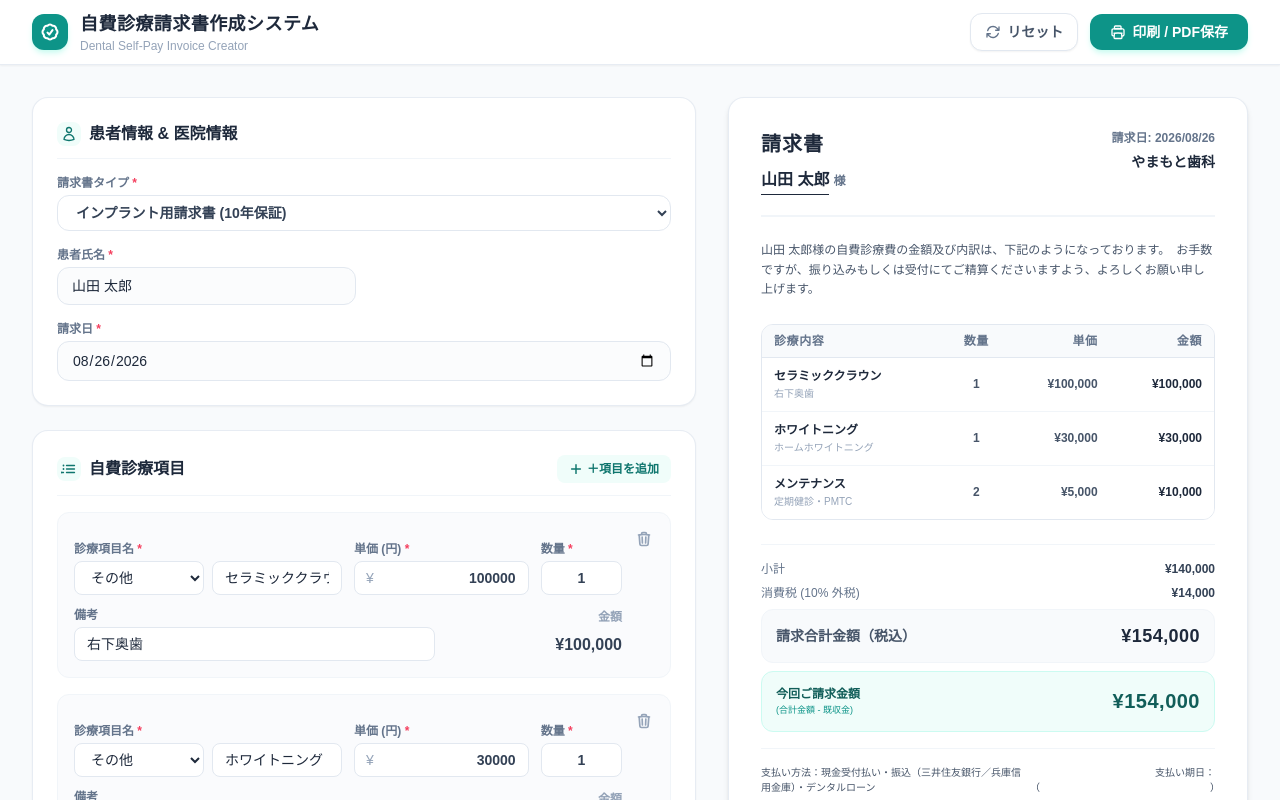
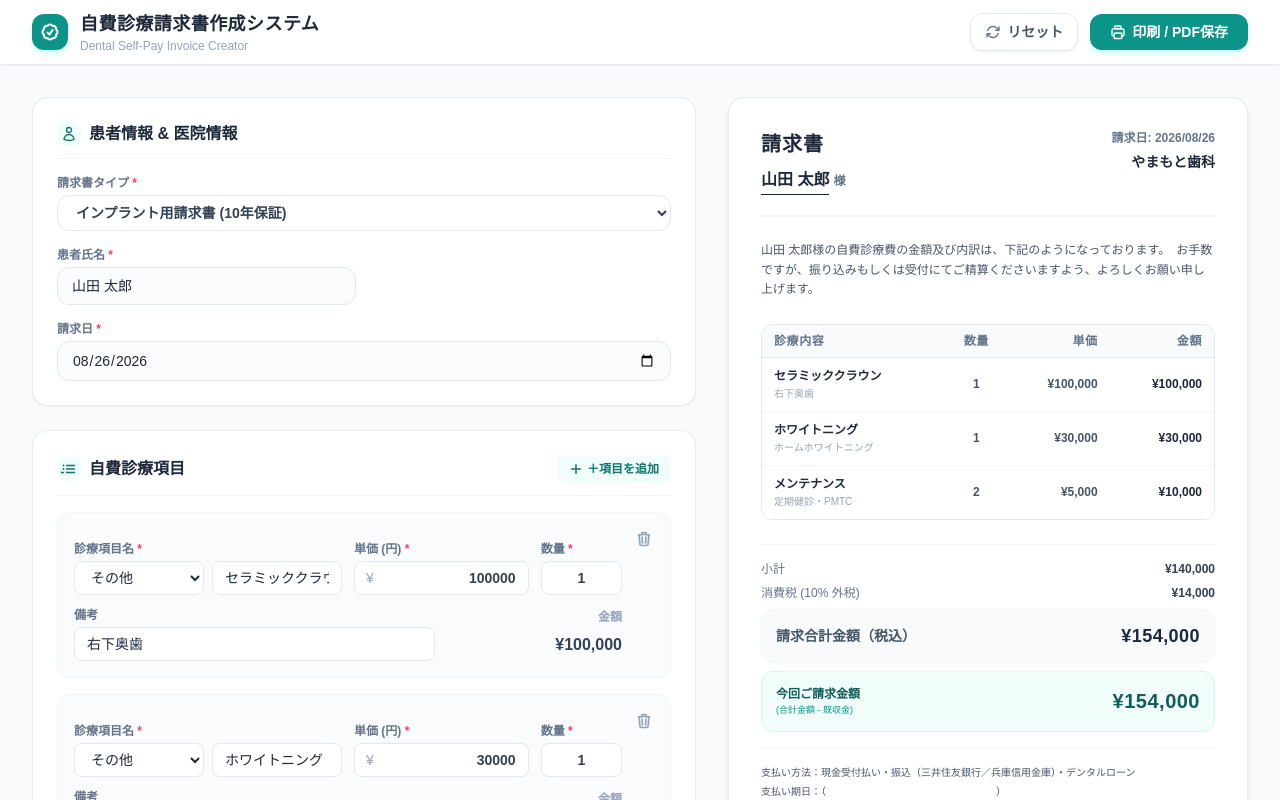
Before and after one commit to oya0715/YDC, a React (Vite) app: page / in a window 1280 px wide. Shown: the top 800 px of the page. Built offline with nearby package versions, Linux system fonts and the light colour scheme.

Commit message:
Fix payment layout wrapping in InvoiceFooter.tsx

```diff
--- a/src/components/preview/InvoiceFooter.tsx
+++ b/src/components/preview/InvoiceFooter.tsx
@@ -86,9 +86,9 @@ export const InvoiceFooter: React.FC<InvoiceFooterProps> = ({
 
       {/* Payment and Bank Account Details (Common for all) */}
       <div className="mt-6 border-t border-slate-100 pt-4 text-[10px] space-y-3">
-        <div className="flex flex-col sm:flex-row justify-between gap-2 text-slate-600 font-medium">
+        <div className="space-y-1 text-slate-600 font-medium">
           <p>支払い方法：現金受付払い・振込（三井住友銀行／兵庫信用金庫）・デンタルローン</p>
-          <p className="sm:text-right">支払い期日：（　　　　　　　　　　　　　　　　　）</p>
+          <p>支払い期日：（　　　　　　　　　　　　　　　　　）</p>
         </div>
 
         <p className="text-[9px] text-slate-500 mt-1 font-semibold">お振込みの際は下記口座へお願い致します。</p>
```
